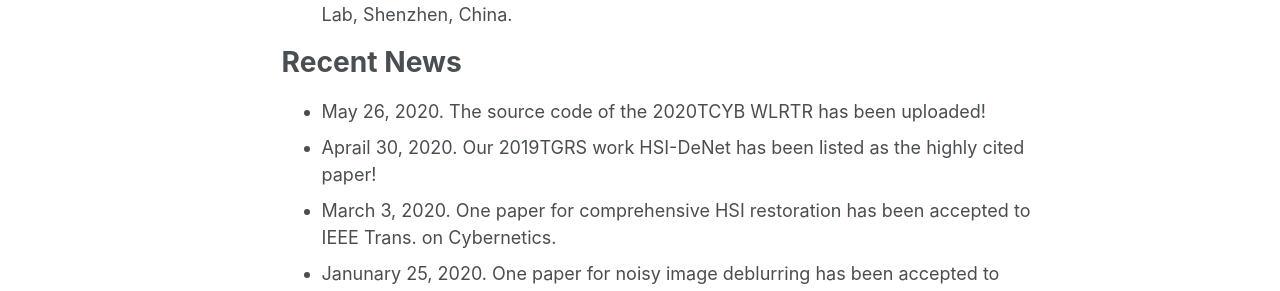
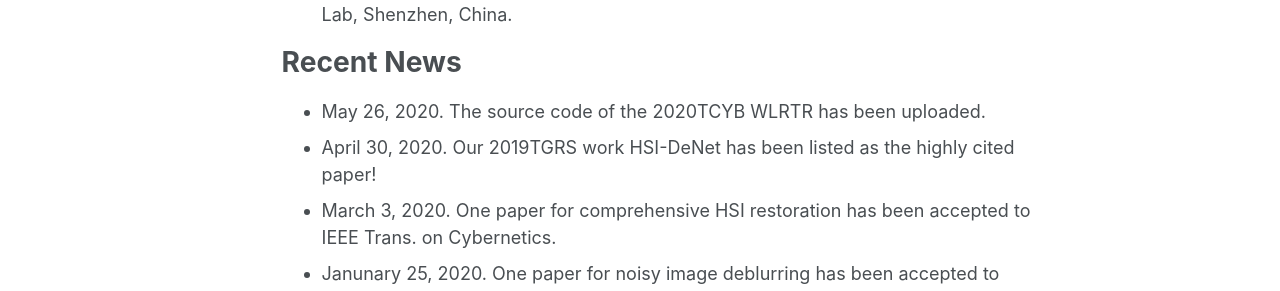
Before and after one commit to zhanwenchen/owuchangyuo.github.io, a Jekyll site: the page built from _pages/about.md, in a window 1280 px wide and 1087 px high. Shown: the part 492-783 px from the top of the window. Built offline with Jekyll 4.4.1, drawn with Linux system fonts in a browser that asks for light colours.

Commit message:
Update about.md

```diff
--- a/_pages/about.md
+++ b/_pages/about.md
@@ -14,8 +14,8 @@ redirect_from:
 
 # Recent News
 
-* May 26, 2020. The source code of the 2020TCYB WLRTR has been uploaded!
-* Aprail 30, 2020. Our 2019TGRS work HSI-DeNet has been listed as the highly cited paper!
+* May 26, 2020. The source code of the 2020TCYB WLRTR has been uploaded.
+* April 30, 2020. Our 2019TGRS work HSI-DeNet has been listed as the highly cited paper!
 * March 3, 2020. One paper for comprehensive HSI restoration has been accepted to IEEE Trans. on Cybernetics.
 * Janunary 25, 2020. One paper for noisy image deblurring has been accepted to ICASSP 2020.
 * November 29, 2019. One paper for general stripe noise removal has been accepted to IEEE Trans. on Geosci. Remote Sens.
```
